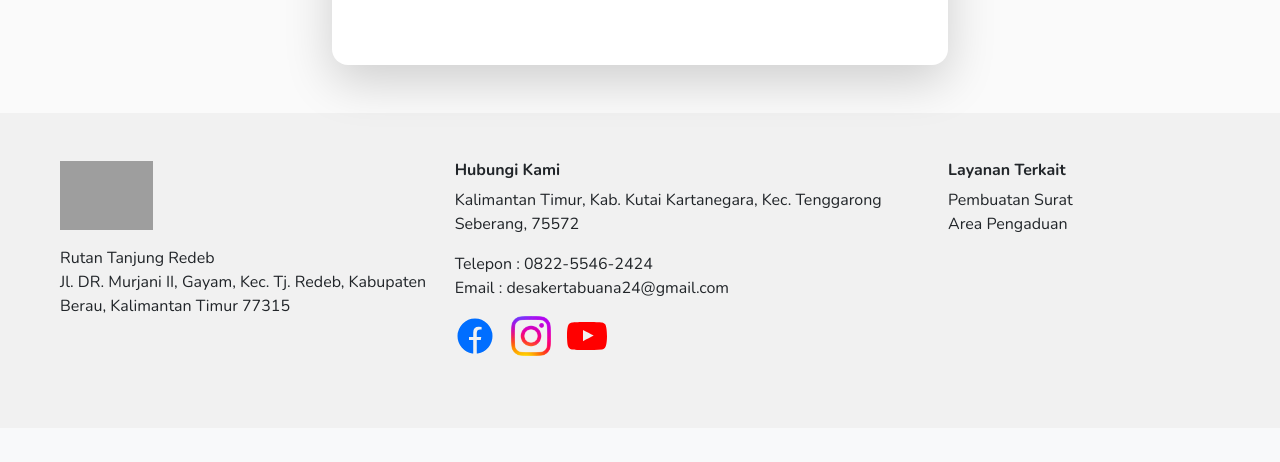
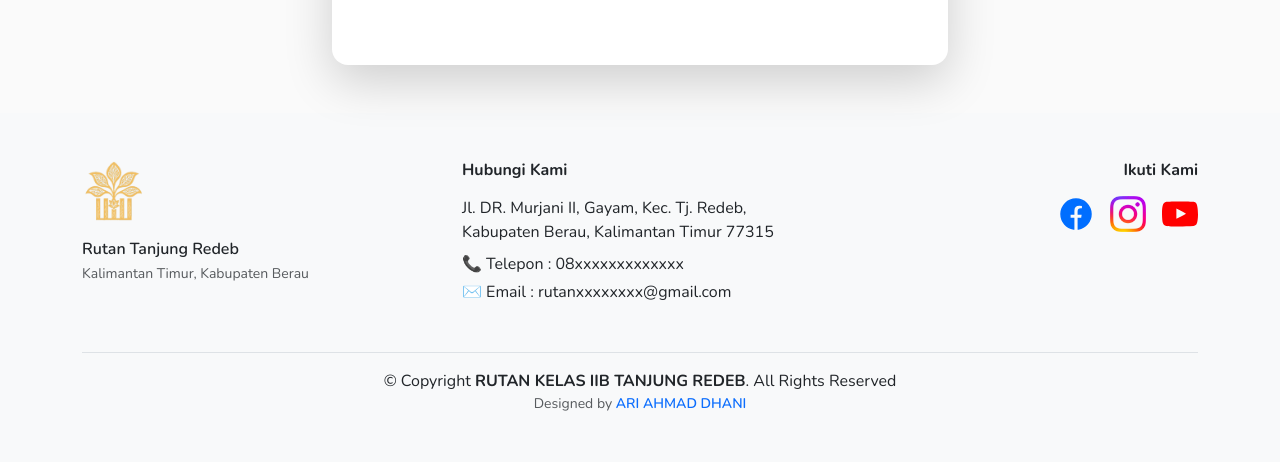
Before and after one commit to ariahmddhani/myproject, a Django app: page /dashboard/register/ in a window 1280 px wide. Shown: the part 1232-1694 px from the top of the page. Before the commit the page ends 1588 px from the top, so only its background shows below. Run offline with Django 5.2, Linux system fonts and the light colour scheme; parts of the project's set-up code (start-up, migrations or seed data) failed here and were passed over; some libraries are stand-ins or nearby versions; grey boxes are pictures that could not be loaded.

Commit message:
Update base_post.html

```diff
--- a/templates/frontend/base_post.html
+++ b/templates/frontend/base_post.html
@@ -110,81 +110,96 @@
     {% block konten %}{% endblock konten %}
 
     <!-- Footer Section -->
-    <footer class="footer p-5 text-dark">
-      <div class="container-fluid">
-        <div class="row">
+      <footer class="footer bg-light text-dark py-5">
+      <div class="container">
+        <div class="row align-items-start">
           <!-- Kolom Logo dan Deskripsi -->
           <div class="col-md-4 mb-4">
             <img
-              src="{% static 'frontend/gambar/kolab.png'%}"
-              class="h-16 w-25 mb-3"
+              src="{% static 'frontend/gambar/gaharu.png'%}"
+              class="mb-3"
               alt="Logo kukar"
+              style="height: 60px"
             />
-            <p>
-              Rutan Tanjung Redeb
-              <br />
+            <p class="mb-0 fw-semibold">Rutan Tanjung Redeb</p>
+            <small class="text-muted">
+              Kalimantan Timur, Kabupaten Berau
+            </small>
+          </div>
+
+          <!-- Kolom Kontak -->
+          <div class="col-md-4 mb-4">
+            <h6 class="fw-bold mb-3">Hubungi Kami</h6>
+            <p class="mb-2">
               Jl. DR. Murjani II, Gayam, Kec. Tj. Redeb, Kabupaten Berau,
               Kalimantan Timur 77315
-              <br />
+            </p>
+            <p class="mb-1">
+              <a
+                href="tel:0822-5546-2424"
+                class="text-decoration-none text-dark"
+              >
+                📞 Telepon : 08xxxxxxxxxxxxx
+              </a>
+            </p>
+            <p class="mb-0">
+              <a
+                href="mailto:rutanxxxxxxxx@gmail.com"
+                class="text-decoration-none text-dark"
+              >
+                ✉️ Email : rutanxxxxxxxx@gmail.com
+              </a>
             </p>
           </div>
 
-          <!-- Kolom Kontak -->
-          <div class="col-md-5 mb-4">
-            <h6 class="fw-bold">Hubungi Kami</h6>
-            <p>
-              Kalimantan Timur, Kab. Kutai Kartanegara, Kec. Tenggarong
-              Seberang, 75572
-            </p>
-            <a
-              href="tel:0822-5546-2424"
-              class="d-block text-decoration-none text-dark"
-              >Telepon : 0822-5546-2424</a
+          <!-- Kolom Sosial Media -->
+          <div class="col-md-4 mb-4 text-md-end text-center">
+            <h6 class="fw-bold mb-3">Ikuti Kami</h6>
+            <div
+              class="d-flex justify-content-md-end justify-content-center gap-3"
             >
-            <a
-              href="mailto:desakertabuana24@gmail.com"
-              class="d-block text-decoration-none text-dark"
-              >Email : desakertabuana24@gmail.com</a
-            >
-
-            <!-- Ikon Media Sosial -->
-            <div class="d-flex gap-3 mt-3">
-              <a href="https://www.facebook.com/kerta.buana.94">
+              <a href="https://www.facebook.com/RutanBerau/?locale=id_ID">
                 <img
                   src="{% static 'frontend/gambar/fb.svg'%}"
-                  class="img-fluid"
                   alt="Facebook"
-                  style="width: 40px"
+                  style="width: 36px"
                 />
               </a>
-              <a href="https://www.instagram.com/kertabuana">
+              <a
+                href="https://www.instagram.com/rutantanjungredeb?utm_source=ig_web_button_share_sheet&igsh=ZDNlZDc0MzIxNw=="
+              >
                 <img
                   src="{% static 'frontend/gambar/ig.png'%}"
-                  class="img-fluid"
                   alt="Instagram"
-                  style="width: 40px"
+                  style="width: 36px"
                 />
               </a>
               <a href="https://youtu.be/nOFqH1dfZCw?si=rnIMyB0wNoUaqubs">
                 <img
                   src="{% static 'frontend/gambar/yt.svg'%}"
-                  class="img-fluid"
                   alt="YouTube"
-                  style="width: 40px"
+                  style="width: 36px"
                 />
               </a>
             </div>
           </div>
+        </div>
 
-          <!-- Kolom Layanan -->
-          <div class="col-md-3 mb-4">
-            <h6 class="fw-bold">Layanan Terkait</h6>
-            <a href="#home" class="d-block text-decoration-none text-dark"
-              >Pembuatan Surat</a
+        <!-- Copyright -->
+        <div class="text-center mt-4 pt-3 border-top">
+          <div class="copyright">
+            &copy; Copyright
+            <strong><span>RUTAN KELAS IIB TANJUNG REDEB</span></strong
+            >. All Rights Reserved
+          </div>
+          <div class="credits small text-muted">
+            Designed by
+            <a
+              href="https://www.instagram.com/ariiahmad_/"
+              class="text-decoration-none fw-semibold"
             >
-            <a href="#kontak" class="d-block text-decoration-none text-dark"
-              >Area Pengaduan</a
-            >
+              ARI AHMAD DHANI
+            </a>
           </div>
         </div>
       </div>
```
